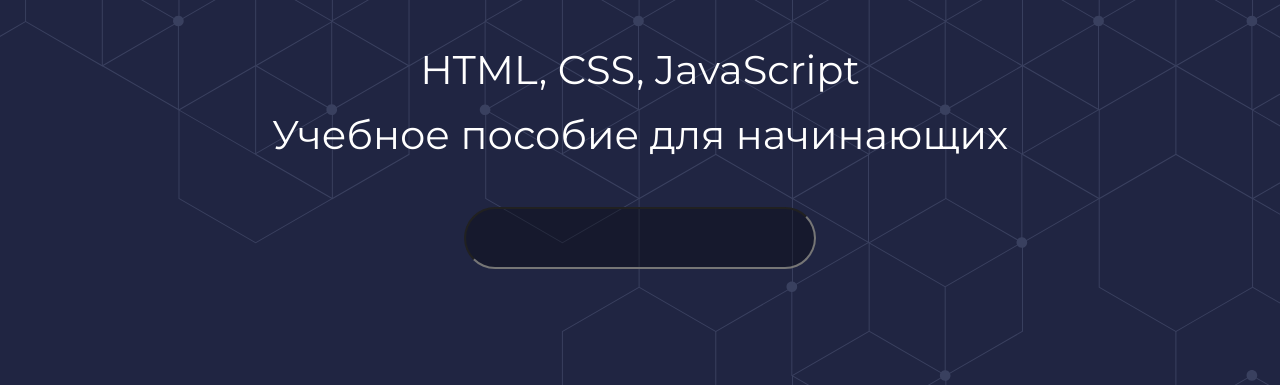
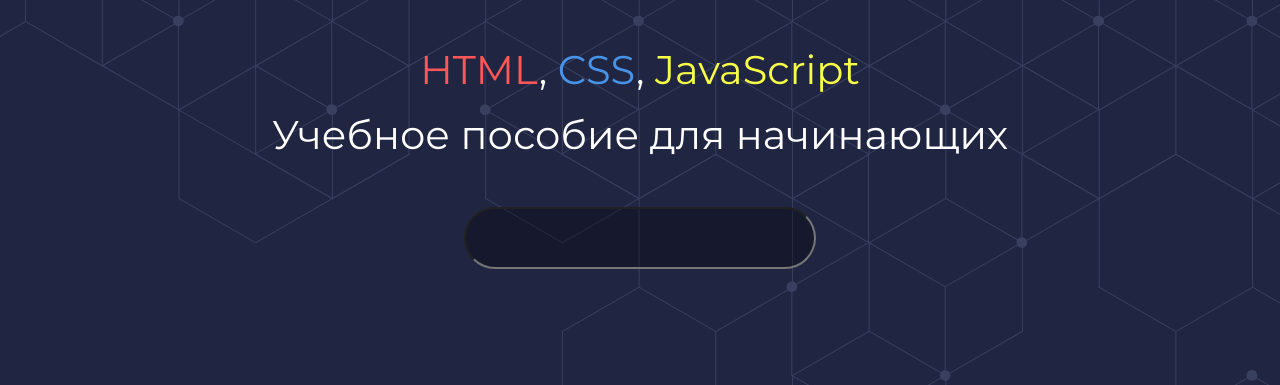
Before and after one commit to autostopbydreamphase/Study-guide, a plain HTML site: page index.html in a window 1280 px wide. Shown: the part 415-800 px from the top of the page. Drawn offline with Linux system fonts and the light colour scheme.

Commit message:
changed label color

```diff
--- a/index.html
+++ b/index.html
@@ -47,7 +47,7 @@
                 </div>
                 <div>
                     <p class="main-text">
-                        HTML, CSS, JavaScript
+                        <font class="HTML-title">HTML</font>, <font class="CSS-title">CSS</font>, <font class="JS-title">JavaScript</font>
                         <br>
                         Учебное пособие для начинающих
                     </p>
--- a/styles/style.css
+++ b/styles/style.css
@@ -256,3 +256,15 @@ html::-webkit-scrollbar-thumb {
   color: #fff;
   text-align: left !important;
 }
+
+.HTML-title {
+  color: #ff5757;
+}
+
+.CSS-title {
+  color: #4ba2fee5;
+}
+
+.JS-title {
+  color: #f6ff46;
+}
```
